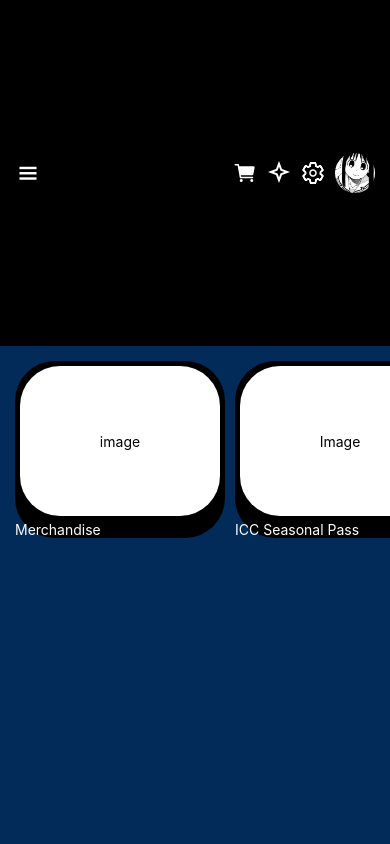
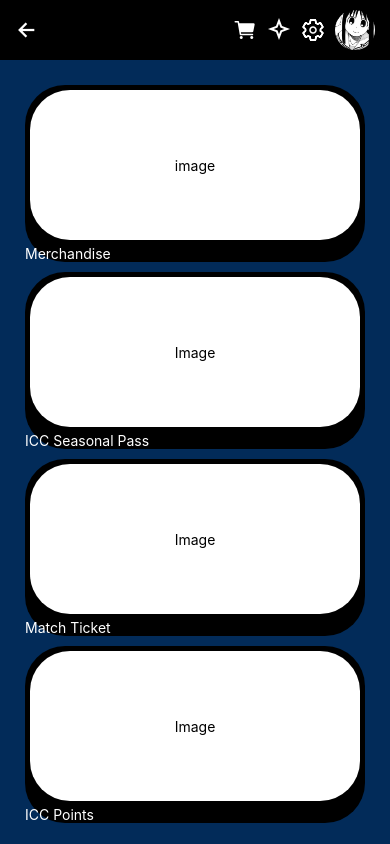
Before and after one commit to rayaanoidPrime/icc-nium-app, a React Native app: screen /Shop in a window 390 px wide. Built offline with nearby package versions, Linux system fonts and the light colour scheme.

Commit message:
minor ui + navigation fix

```diff
--- a/components/navbar.js
+++ b/components/navbar.js
@@ -1,12 +1,13 @@
-import { View, Text , StyleSheet , Image} from 'react-native';
+import { View, Text , StyleSheet , Image, Pressable} from 'react-native';
 import { Ionicons } from '@expo/vector-icons';
 import { MaterialCommunityIcons } from '@expo/vector-icons';
 
-export default function NavBar(){
+
+export default function NavBar({navigation}){
    return (
-    <View style={styles.navbar}>
+    <View style={[styles.navbar]}>
         <View >
-            <Ionicons name="menu" size={26} color="white" />
+            <Pressable onPress={()=>navigation.goBack()} ><Ionicons name="arrow-back-outline" color="white" size={24} /></Pressable>
         </View>
         <View style={styles.pfp}>
             <Ionicons style={styles.icons} name="cart" size={24} color="white" />
@@ -35,6 +36,7 @@
         alignItems : 'center',
         justifyContent : 'space-between',
         zIndex : 10,
+        maxHeight : 50
         //position : 'absolute'
     },
     icons:{
--- a/screens/homeScreen.js
+++ b/screens/homeScreen.js
@@ -3,7 +3,7 @@
 import React from 'react';
 import NavBar from '../components/navbar'
 
-export default function HomeScreen() {
+export default function HomeScreen({navigation}) {
     return (
       <SafeAreaView style={{
         flex : 1,
@@ -11,7 +11,7 @@
         backgroundColor :'rgba(2,43,89,255)',
         paddingTop: StatusBar.currentHeight,
         }}>
-        <NavBar />
+        <NavBar navigation={navigation} />
         <ScrollView style={styles.scrollContainer}>
           <Text style={{
             paddingLeft : 15,
--- a/screens/iccpasscreen.js
+++ b/screens/iccpasscreen.js
@@ -20,7 +20,7 @@
   import { StatusBar } from 'expo-status-bar';
 
 
-export default function iccpasscreen () {
+export default function iccpasscreen ({navigation}) {
   //const tabBottomHeight = useBottomTabBarHeight();
   const cart = useSelector((state) => state.cart.cart);
   console.log(cart);
@@ -74,7 +74,7 @@
       backgroundColor :'rgba(2,43,89,255)',
       paddingTop: StatusBar.currentHeight,
       }}>
-      <NavBar/>
+      <NavBar navigation={navigation} />
       <ScrollView style={[styles.scrollView  ]}>
       {images.map((item) => (
         <Pressable
--- a/screens/iccpointsscreen.js
+++ b/screens/iccpointsscreen.js
@@ -20,7 +20,7 @@
   import { StatusBar } from 'expo-status-bar';
 
 
-export default function iccpointsscreen () {
+export default function iccpointsscreen ({navigation})  {
   //const tabBottomHeight = useBottomTabBarHeight();
   const cart = useSelector((state) => state.cart.cart);
   console.log(cart);
@@ -74,7 +74,7 @@
       backgroundColor :'rgba(2,43,89,255)',
       paddingTop: StatusBar.currentHeight,
       }}>
-      <NavBar/>
+      <NavBar navigation={navigation} />
       <ScrollView style={[styles.scrollView  ]}>
       {images.map((item) => (
         <Pressable
--- a/screens/matchticket.js
+++ b/screens/matchticket.js
@@ -20,7 +20,7 @@
   import { StatusBar } from 'expo-status-bar';
 
 
-export default function matchticket () {
+export default function matchticket ({navigation}) {
   //const tabBottomHeight = useBottomTabBarHeight();
   const cart = useSelector((state) => state.cart.cart);
   console.log(cart);
@@ -74,7 +74,7 @@
       backgroundColor :'rgba(2,43,89,255)',
       paddingTop: StatusBar.currentHeight,
       }}>
-      <NavBar/>
+      <NavBar navigation={navigation} />
       <ScrollView style={[styles.scrollView  ]}>
       {images.map((item) => (
         <Pressable
--- a/screens/merchScreen.js
+++ b/screens/merchScreen.js
@@ -20,7 +20,7 @@
   import { StatusBar } from 'expo-status-bar';
 
 
-export default function merchScreen () {
+export default function merchScreen ({navigation}) {
   //const tabBottomHeight = useBottomTabBarHeight();
   const cart = useSelector((state) => state.cart.cart);
   console.log(cart);
@@ -74,7 +74,7 @@
       backgroundColor :'rgba(2,43,89,255)',
       paddingTop: StatusBar.currentHeight,
       }}>
-      <NavBar/>
+      <NavBar navigation={navigation} />
       <ScrollView style={[styles.scrollView  ]}>
       {images.map((item) => (
         <Pressable
--- a/screens/shopScreen.js
+++ b/screens/shopScreen.js
@@ -34,7 +34,7 @@
 //function merchandise_screen() { return (
   //<View><Text>Merch Screen</Text></View>
 //) }
-const ShopScreen = (props) => {
+const ShopScreen = ({navigation}) => {
     return (
      <SafeAreaView
      style={{
@@ -43,12 +43,12 @@
       backgroundColor :'rgba(2,43,89,255)',
       paddingTop: StatusBar.currentHeight,
      }}>
-      <NavBar/>
+      <NavBar navigation={navigation}/>
       <ScrollView style={[styles.scrollView]}>
-      <ScrollView horizontal={true} contentContainerStyle={styles.scrollContainer}>
+      <ScrollView  contentContainerStyle={styles.scrollContainer}>
        <View style={styles.cardContainer}>
          <TouchableOpacity
-           onPress={() => props.navigation.navigate('merchScreen')}>
+           onPress={() => navigation.navigate('merchScreen')}>
             <View style={styles.card}>
          <Text>image</Text>
          </View>
@@ -60,7 +60,7 @@
          </View>
          <View style={styles.cardContainer}>
          <TouchableOpacity
-           onPress={() => props.navigation.navigate('iccpasscreen')}>
+           onPress={() =>navigation.navigate('iccpasscreen')}>
          <View style={styles.card}>
           <Text>Image</Text>
           </View>
@@ -72,7 +72,7 @@
          </View>
          <View style={styles.cardContainer}>
          <TouchableOpacity
-           onPress={() => props.navigation.navigate('matchticket')}>
+           onPress={() => navigation.navigate('matchticket')}>
          <View style={styles.card}>
           <Text>Image</Text>
         </View>
@@ -84,7 +84,7 @@
          </View>
          <View style={styles.cardContainer}>
          <TouchableOpacity
-           onPress={() => props.navigation.navigate('iccpointsscreen')}>
+           onPress={() => navigation.navigate('iccpointsscreen')}>
          <View style={styles.card}>
           <Text>Image</Text>
           </View>
@@ -102,26 +102,14 @@
   }
 
 
-
-
-//function shopStack ()
-//{
-// return (
-//   <NavigationContainer independent="true">
-//   <Stack.Navigator initialRouteName="Shopscreen">
-//     <Stack.Screen name="Shopscreen" component={Shopscreen}/>
-//     <Stack.Screen Component={merchScreen} name="merchScreen" />
-//   </Stack.Navigator>
-//   </NavigationContainer>
-// )
-//}
 export default ShopScreen;
 
 const styles = StyleSheet.create({
   scrollView: {
-    //backgroundColor: 'white',
-    //marginHorizontal: 50,
-    width: "auto"
+    height : "auto",
+     width : 'auto',
+     padding : 10,
+     paddingBottom : 15
   },
   container : {
     flex : 1,
@@ -131,7 +119,7 @@
   },
   card : {
     height: 150,
-    width: 200,
+    width: 'auto',
     backgroundColor : 'white',
     borderRadius : 40,
     justifyContent : 'center',
```
